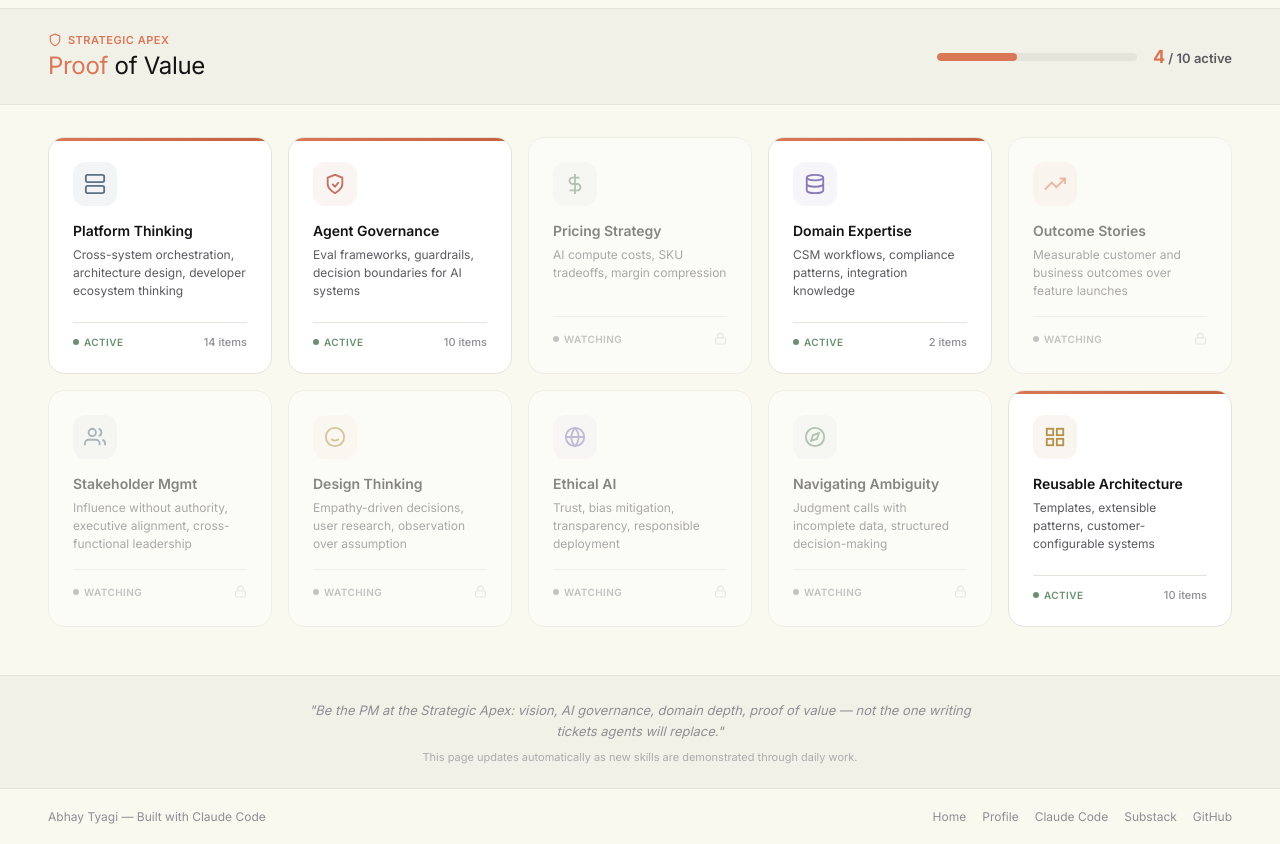
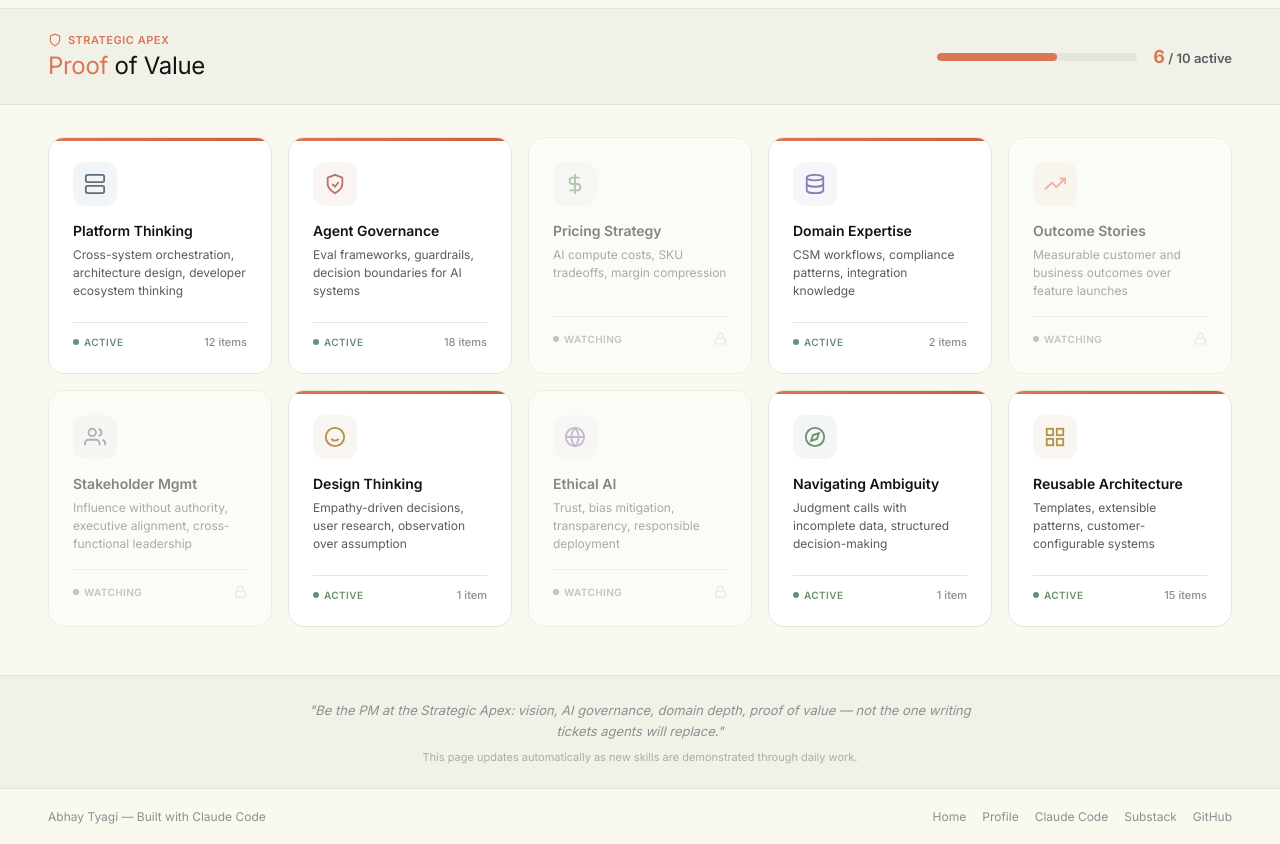
Before and after one commit to lampiiii/the-product-artisan, a website: page pages/proof-of-value.html in a window 1280 px wide. Shown: the part 55-899 px from the top of the page. Drawn offline with Linux system fonts and the light colour scheme.

Commit message:
Sync proof-of-value from pm-workspace
- Promote Design Thinking and Navigating Ambiguity from Watching to Active (4→6 active)
- Update item counts: Platform Thinking 14→12, Agent Governance 10→18, Reusable Architecture 10→15
- Update progress bar 40%→60%

Co-Authored-By: Claude Opus 4.6 (1M context) <noreply@anthropic.com>

```diff
--- a/pages/proof-of-value.html
+++ b/pages/proof-of-value.html
@@ -373,7 +373,7 @@
         <div class="progress-bar-wrap">
           <div class="progress-bar-fill" id="progress-fill"></div>
         </div>
-        <div class="progress-label"><strong>4</strong> / 10 active</div>
+        <div class="progress-label"><strong>6</strong> / 10 active</div>
       </div>
     </div>
 
@@ -391,7 +391,7 @@
           <div class="card-desc">Cross-system orchestration, architecture design, developer ecosystem thinking</div>
           <div class="card-footer">
             <div class="card-status card-status--active"><span class="card-dot"></span> Active</div>
-            <div class="card-items">14 items</div>
+            <div class="card-items">12 items</div>
           </div>
         </a>
 
@@ -405,7 +405,7 @@
           <div class="card-desc">Eval frameworks, guardrails, decision boundaries for AI systems</div>
           <div class="card-footer">
             <div class="card-status card-status--active"><span class="card-dot"></span> Active</div>
-            <div class="card-items">10 items</div>
+            <div class="card-items">18 items</div>
           </div>
         </a>
 
@@ -462,16 +462,17 @@
           </div>
         </div>
 
-        <!-- 7. Design Thinking — WATCHING -->
-        <div class="card card--watching">
+        <!-- 7. Design Thinking — ACTIVE -->
+        <div class="card card--active" style="cursor:default;">
+          <div class="card-accent-bar"></div>
           <div class="card-icon card-icon--yellow">
             <svg viewBox="0 0 24 24" fill="none" stroke="currentColor" stroke-width="2"><circle cx="12" cy="12" r="10"/><path d="M8 14s1.5 2 4 2 4-2 4-2"/><line x1="9" y1="9" x2="9.01" y2="9"/><line x1="15" y1="9" x2="15.01" y2="9"/></svg>
           </div>
           <div class="card-name">Design Thinking</div>
           <div class="card-desc">Empathy-driven decisions, user research, observation over assumption</div>
           <div class="card-footer">
-            <div class="card-status card-status--watching"><span class="card-dot"></span> Watching</div>
-            <div class="card-lock"><svg viewBox="0 0 24 24" fill="none" stroke="currentColor" stroke-width="2"><rect x="3" y="11" width="18" height="11" rx="2"/><path d="M7 11V7a5 5 0 0110 0v4"/></svg></div>
+            <div class="card-status card-status--active"><span class="card-dot"></span> Active</div>
+            <div class="card-items">1 item</div>
           </div>
         </div>
 
@@ -488,16 +489,17 @@
           </div>
         </div>
 
-        <!-- 9. Navigating Ambiguity — WATCHING -->
-        <div class="card card--watching">
+        <!-- 9. Navigating Ambiguity — ACTIVE -->
+        <div class="card card--active" style="cursor:default;">
+          <div class="card-accent-bar"></div>
           <div class="card-icon card-icon--green">
             <svg viewBox="0 0 24 24" fill="none" stroke="currentColor" stroke-width="2"><circle cx="12" cy="12" r="10"/><polygon points="16.24 7.76 14.12 14.12 7.76 16.24 9.88 9.88 16.24 7.76"/></svg>
           </div>
           <div class="card-name">Navigating Ambiguity</div>
           <div class="card-desc">Judgment calls with incomplete data, structured decision-making</div>
           <div class="card-footer">
-            <div class="card-status card-status--watching"><span class="card-dot"></span> Watching</div>
-            <div class="card-lock"><svg viewBox="0 0 24 24" fill="none" stroke="currentColor" stroke-width="2"><rect x="3" y="11" width="18" height="11" rx="2"/><path d="M7 11V7a5 5 0 0110 0v4"/></svg></div>
+            <div class="card-status card-status--active"><span class="card-dot"></span> Active</div>
+            <div class="card-items">1 item</div>
           </div>
         </div>
 
@@ -511,7 +513,7 @@
           <div class="card-desc">Templates, extensible patterns, customer-configurable systems</div>
           <div class="card-footer">
             <div class="card-status card-status--active"><span class="card-dot"></span> Active</div>
-            <div class="card-items">10 items</div>
+            <div class="card-items">15 items</div>
           </div>
         </a>
 
@@ -544,7 +546,7 @@
     // --- Animate progress bar ---
     window.addEventListener('load', () => {
       requestAnimationFrame(() => {
-        document.getElementById('progress-fill').style.width = '40%';
+        document.getElementById('progress-fill').style.width = '60%';
       });
     });
   </script>
```
